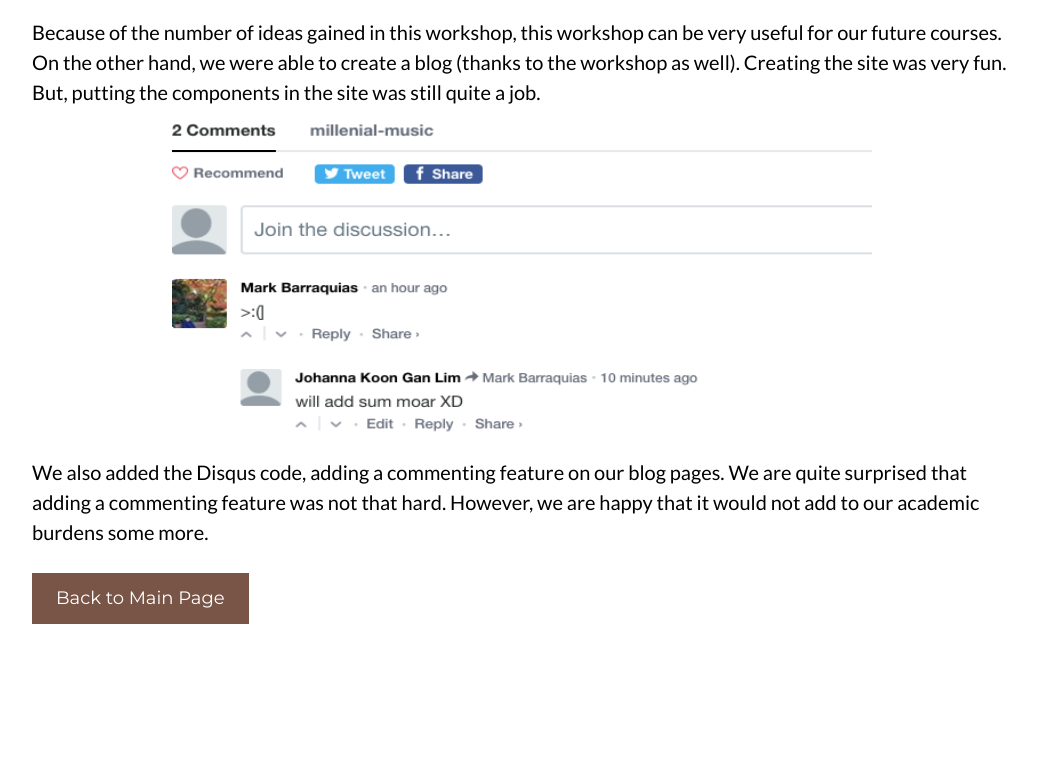
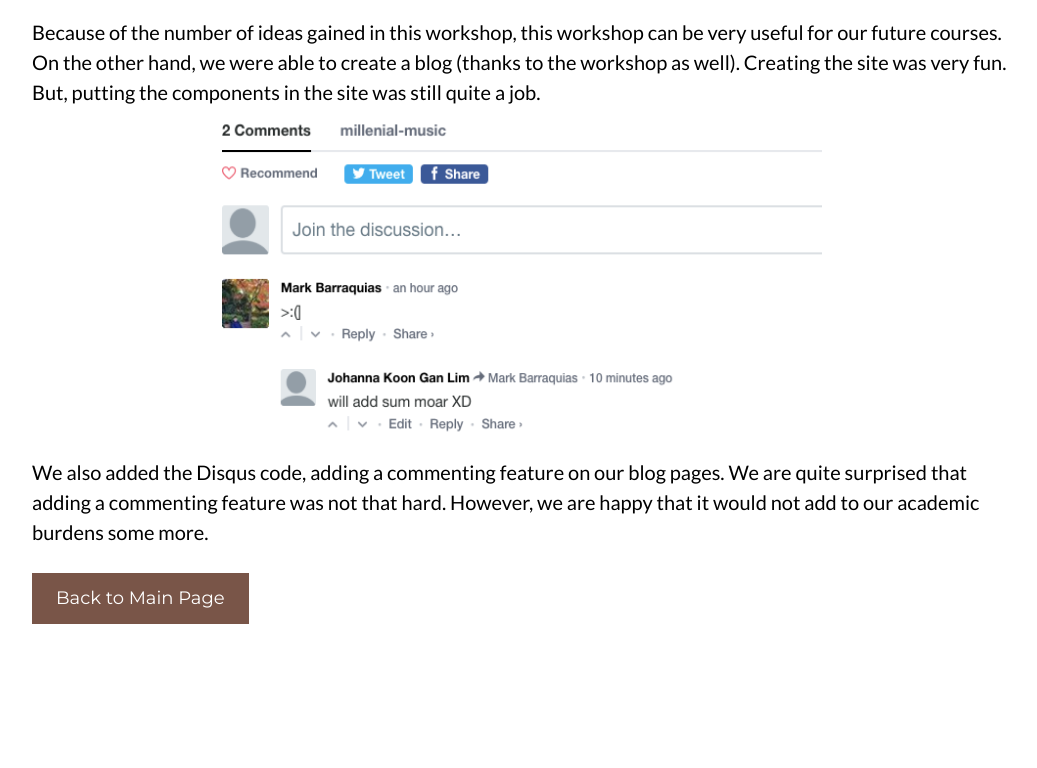
Before and after one commit to samuraimac/FRONT_END_WORKSHOP, a plain HTML site: page thoughts-page.html in a window 1280 px wide. Shown: the part 1045-1813 px from the top of the page, without its empty margins (118-1155 px from the left). Drawn offline with nearby package versions, Linux system fonts and the light colour scheme; a script that the page names is missing.

Commit message:
Update thoughts-page.html

```diff
--- a/thoughts-page.html
+++ b/thoughts-page.html
@@ -35,7 +35,7 @@ body,h1,h2,h3,h4,h5,h6,h7, h8 {font-family: "Lato", sans-serif}
       <p3 style = "font-size: 20px;">On the other hand, we were able to create a blog (thanks to the workshop as well). Creating the site was very fun. But, putting the components in the site was still quite a job.</p3>
       <p5></p5>
       <div class="w3-center">
-      <img src="disqus.png" alt="picture failed to load" style="width:700px;height:350px;">
+      <img src="disqus.png" alt="picture failed to load" style="width:600px;height:350px;">
       </div>
       <p6></p6>
       <p4 style = "font-size: 20px;">We also added the Disqus code, adding a commenting feature on our blog pages. We are quite surprised that adding a commenting feature was not that hard. However, we are happy that it would not add to our academic burdens some more.</p4>
```
